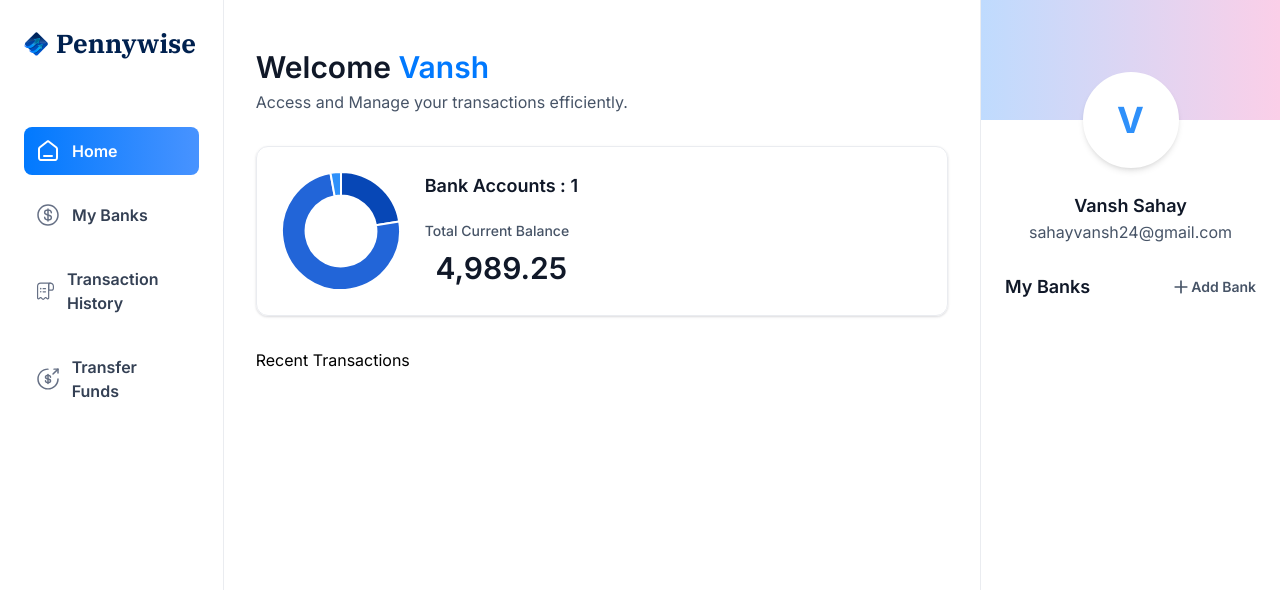
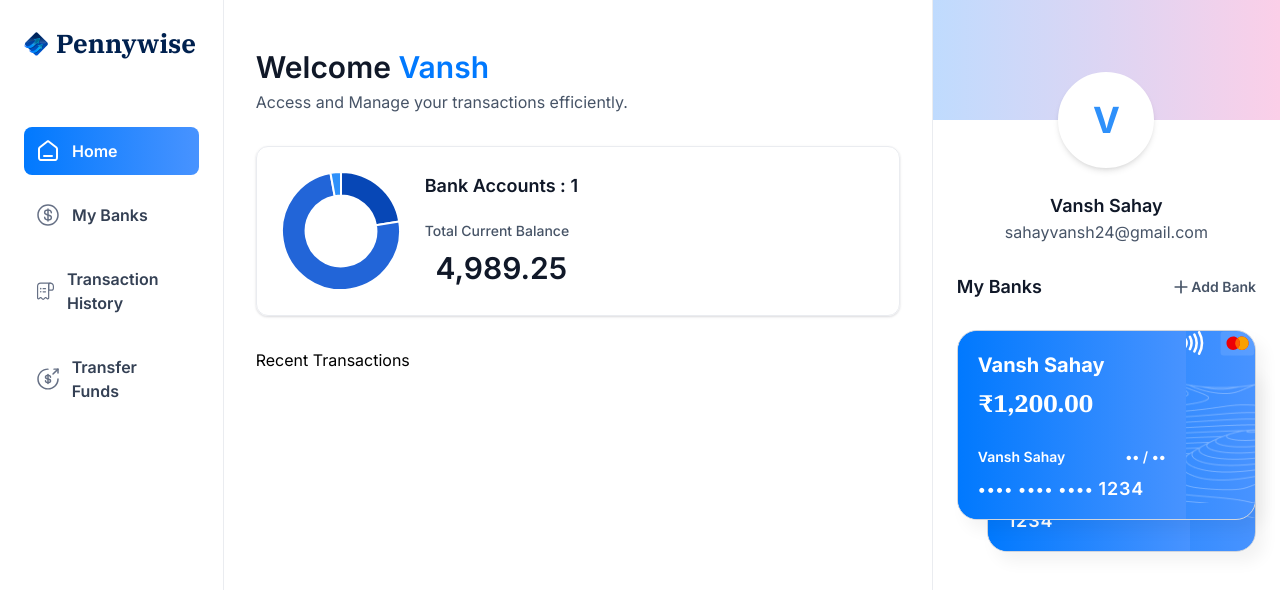
Before and after one commit to sahayvansh/banking, a Next.js app: page / in a window 1280 px wide. Shown: the top 590 px of the page. Built offline with nearby package versions, Linux system fonts and the light colour scheme.

Commit message:
sidebar design finished

```diff
--- /dev/null
+++ b/app/(root)/my-banks/page.tsx
@@ -0,0 +1,9 @@
+import React from 'react'
+
+const MyBanks = () => {
+  return (
+    <div>MyBanks</div>
+  )
+}
+
+export default MyBanks
--- a/app/(root)/page.tsx
+++ b/app/(root)/page.tsx
@@ -26,7 +26,7 @@ const Home = () => {
       <RightSidebar
        user={loggedIn}
        transactions={[]}
-       banks={[]}
+       banks={[{currentBalance:1200},{currentBalance:1600}]}
       />
     </section>
   )
--- /dev/null
+++ b/app/(root)/payment-transfer/page.tsx
@@ -0,0 +1,9 @@
+import React from 'react'
+
+const Transfer = () => {
+  return (
+    <div>Transfer</div>
+  )
+}
+
+export default Transfer
--- /dev/null
+++ b/app/(root)/transaction-history/page.tsx
@@ -0,0 +1,9 @@
+import React from 'react'
+
+const TransactionHistory = () => {
+  return (
+    <div>TransactionHistory</div>
+  )
+}
+
+export default TransactionHistory
--- a/app/globals.css
+++ b/app/globals.css
@@ -230,16 +230,22 @@
 
   /* Bank Card */
 .bank-card {
-    @apply relative flex h-[190px] w-full max-w-[320px] justify-between rounded-[20px] border border-white bg-bank-gradient shadow-creditCard backdrop-blur-[6px];
+  @apply relative flex h-[190px] w-full max-w-[320px] justify-between rounded-[20px] border border-gray-300 bg-bank-gradient shadow-creditCard backdrop-blur-[6px];
+}
+
+.bank-card:hover {
+  @apply transform transition duration-300 ease-in-out;
+  transform: scale(1.02);
 }
 
 .bank-card_content {
-    @apply relative z-10 flex size-full max-w-[228px] flex-col justify-between rounded-l-[20px] bg-gray-700 bg-bank-gradient px-5 pb-4 pt-5;
+  @apply relative z-10 flex size-full max-w-[228px] flex-col justify-between rounded-l-[20px] text-white bg-gray-700 bg-bank-gradient px-5 pb-4 pt-5;
 }
 
 .bank-card_icon {
   @apply flex size-full flex-1 flex-col items-end justify-between rounded-r-[20px] bg-bank-gradient bg-cover bg-center bg-no-repeat py-5 pr-5;
 }
+
 
   /* Bank Info */
   .bank-info {
--- /dev/null
+++ b/components/BankCard.tsx
@@ -0,0 +1,61 @@
+import Link from 'next/link'
+import React from 'react'
+import { formatAmount } from '@/lib/utils'
+import Image from 'next/image'
+
+const BankCard = ({account, userName, showBalance = true}: CreditCardProps) => {
+  return (
+    <div className='flex flex-col'>
+      <Link href="/" className='bank-card'>
+        <div className='bank-card_content'>
+          <div>
+            <h1 className='text-xl font-bold text-white mb-2'>
+              {account.name || userName}
+            </h1>
+            <p className="font-ibm-plex-serif text-2xl font-black text-white">
+              {formatAmount(account.currentBalance)}
+            </p>
+          </div>
+          <article className='flex flex-col gap-2'>
+            <div className='flex justify-between'>
+              <h1 className='text-sm font-semibold text-white'>
+                {userName}
+              </h1>
+              <h2 className='text-sm font-semibold text-white'>
+                •• / ••
+              </h2>
+            </div>
+            <p className='text-base font-semibold tracking-wider text-white'>
+              •••• •••• •••• <span className='text-lg'>1234</span>
+            </p>
+          </article>
+        </div>
+        <div className='bank-card-icon flex flex-col justify-between'>
+          <div className="flex items-center justify-end space-x-4">
+            <Image
+              src="/icons/Paypass.svg"
+              width={40}
+              height={24}
+              alt="pay"
+            />
+            <Image
+              src="/icons/mastercard.svg"
+              width={35}
+              height={48}
+              alt="mastercard"
+            />
+          </div>
+          <Image
+            src="/icons/lines.png"
+            width={316}
+            height={190}
+            alt="lines"
+            className='absolute top-0 left-0'
+          />
+        </div>
+      </Link>
+    </div>
+  )
+}
+
+export default BankCard
--- a/components/RightSidebar.tsx
+++ b/components/RightSidebar.tsx
@@ -1,6 +1,7 @@
 import Link from 'next/link';
 import Image from 'next/image';
 import React from 'react';
+import BankCard from './BankCard';
 
 const RightSidebar = ({ user, transactions, banks }: RightSidebarProps) => {
   return (
@@ -42,8 +43,25 @@ const RightSidebar = ({ user, transactions, banks }: RightSidebarProps) => {
           </div>
         </div>
         {banks?.length>0 && (
-          <div>
-
+          <div className='relative flex flex-1 flex-col items-center justify-center gap-5 '>
+            <div className='relative z-10 '>
+              <BankCard
+                key={banks[0].$id}
+                account={banks[0]}
+                userName={`${user.firstName} ${user.lastName}`}
+                showBalance={false}
+              />
+            </div>
+            {banks[1] &&(
+              <div className='absolute right-0 top-8 z-0 w-[90%]'>
+                <BankCard
+                  key={banks[1].$id}
+                  account={banks[1]}
+                  userName={`${user.firstName} ${user.lastName}`}
+                  showBalance={false}
+                />
+              </div>
+            )}
           </div>
         )}
       </section>
```
Lines whose indentation alone changed are shown as unchanged.
